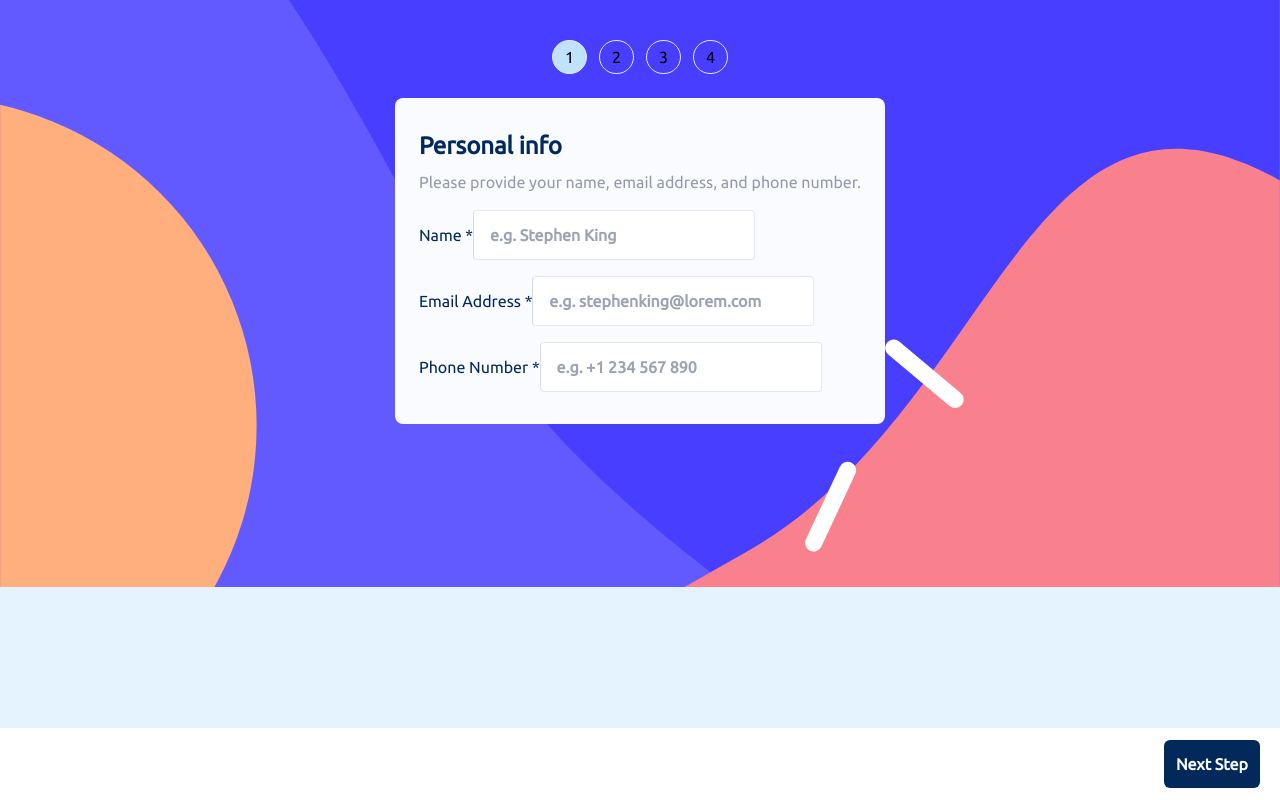
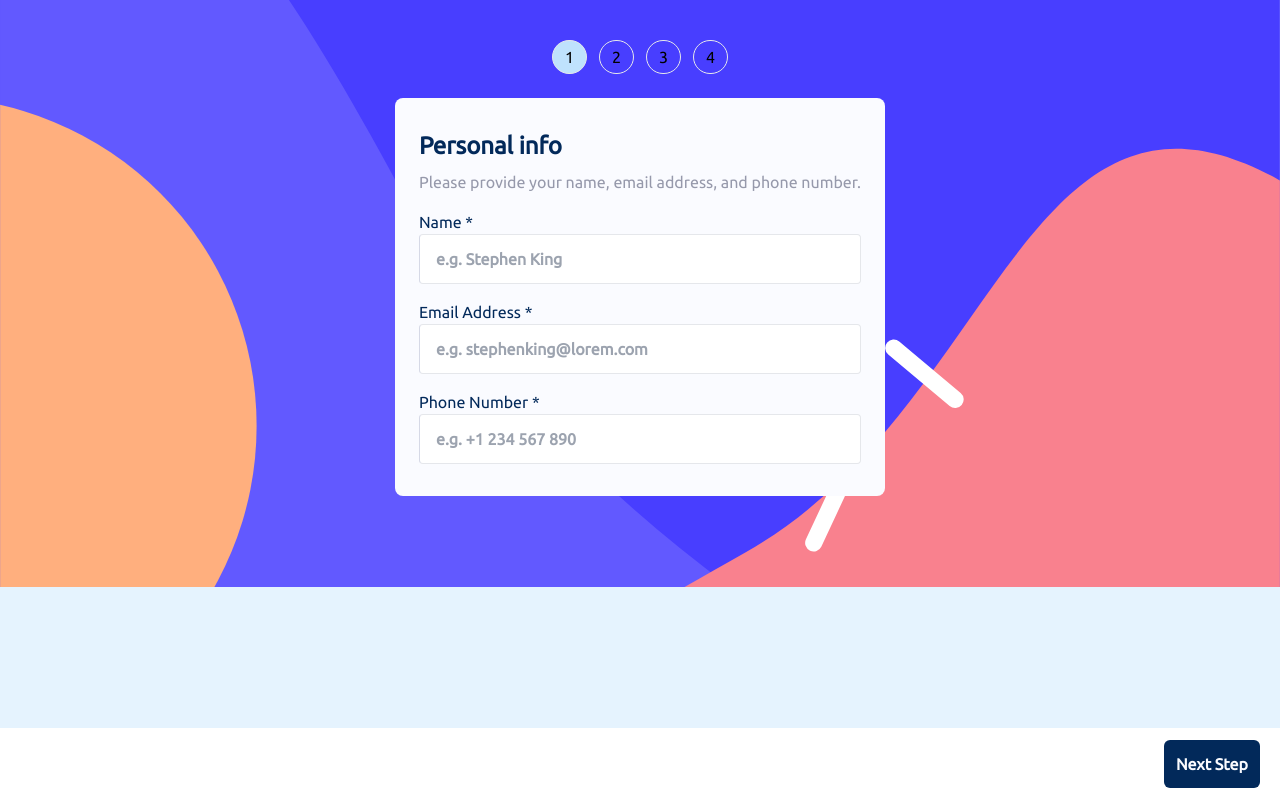
Before and after one commit to GabeGar/multi-step-form, a React (Vite) app: page / in a window 1280 px wide. Built offline with nearby package versions, Linux system fonts and the light colour scheme.

Commit message:
minor style fix/update

```diff
--- a/src/App.tsx
+++ b/src/App.tsx
@@ -4,7 +4,7 @@ import MultiStepFormActions from './components/MultiStepForm/MultiStepFormAction
 
 const App = () => {
     return (
-        <div className="bg-sideBarMobile flex min-h-[100dvh] flex-col items-center gap-6 bg-primary-light-blue/40 bg-contain bg-no-repeat">
+        <div className="flex min-h-[100dvh] flex-col items-center justify-center gap-6 bg-primary-light-blue/40 bg-sideBarMobile bg-contain bg-no-repeat">
             <MultiStepIndicator />
             <MultiStepForm />
             <MultiStepFormActions />
--- a/src/components/MultiStepForm/StepOne/StepOneRow.tsx
+++ b/src/components/MultiStepForm/StepOne/StepOneRow.tsx
@@ -7,8 +7,10 @@ interface Props {
 
 const StepOneRow = ({ label, htmlFor, error, children }: Props) => {
     return (
-        <div className="text-primary-marine-blue">
-            <label htmlFor={htmlFor}>{label}</label>
+        <div className="flex flex-col text-primary-marine-blue">
+            <label htmlFor={htmlFor} className="flex-1">
+                {label}
+            </label>
             {children}
             {error && (
                 <p className="font-bold text-primary-strawberry-red">{error}</p>
```
